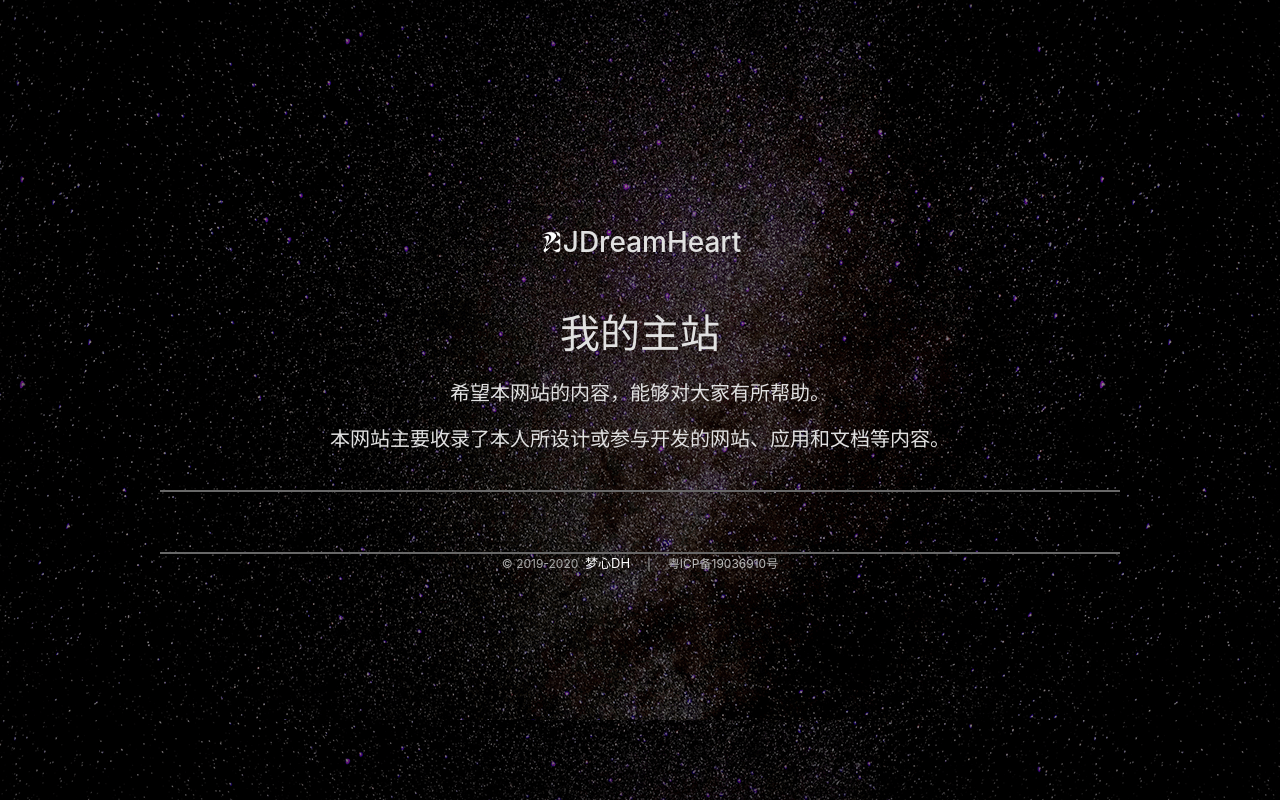
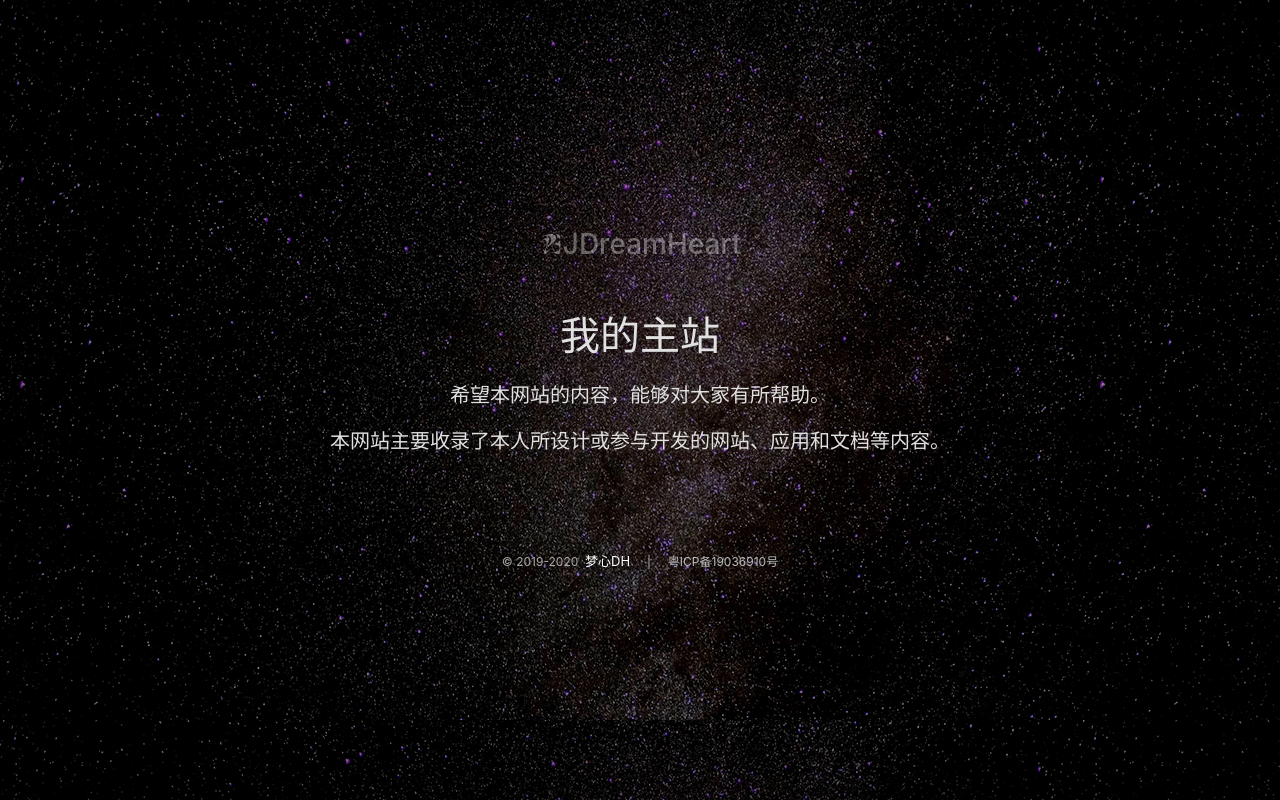
Before and after one commit to dzjh-web/weblist, a Django app: page / in a window 1280 px wide. Run offline with Django 3.2, Linux system fonts and the light colour scheme; data that the repository does not hold is empty; some libraries are stand-ins or nearby versions.

Commit message:
refactor:更新首页样式

```diff
--- a/assets/static/css/home.css
+++ b/assets/static/css/home.css
@@ -31,6 +31,7 @@ body{
 }
 .cover-header{
 	margin-top: 10px;
+	opacity: 0.4;
 	/* border-bottom: 1px #BCBCBC solid; */
 }
 .cover-header>h3{
@@ -39,8 +40,6 @@ body{
 }
 .cover-content{
 	padding: 30px 10px;
-	border-top: #686868 2px solid;
-	border-bottom: #686868 2px solid;
 }
 .cover-footer{
 	margin-bottom: 20px;
```
